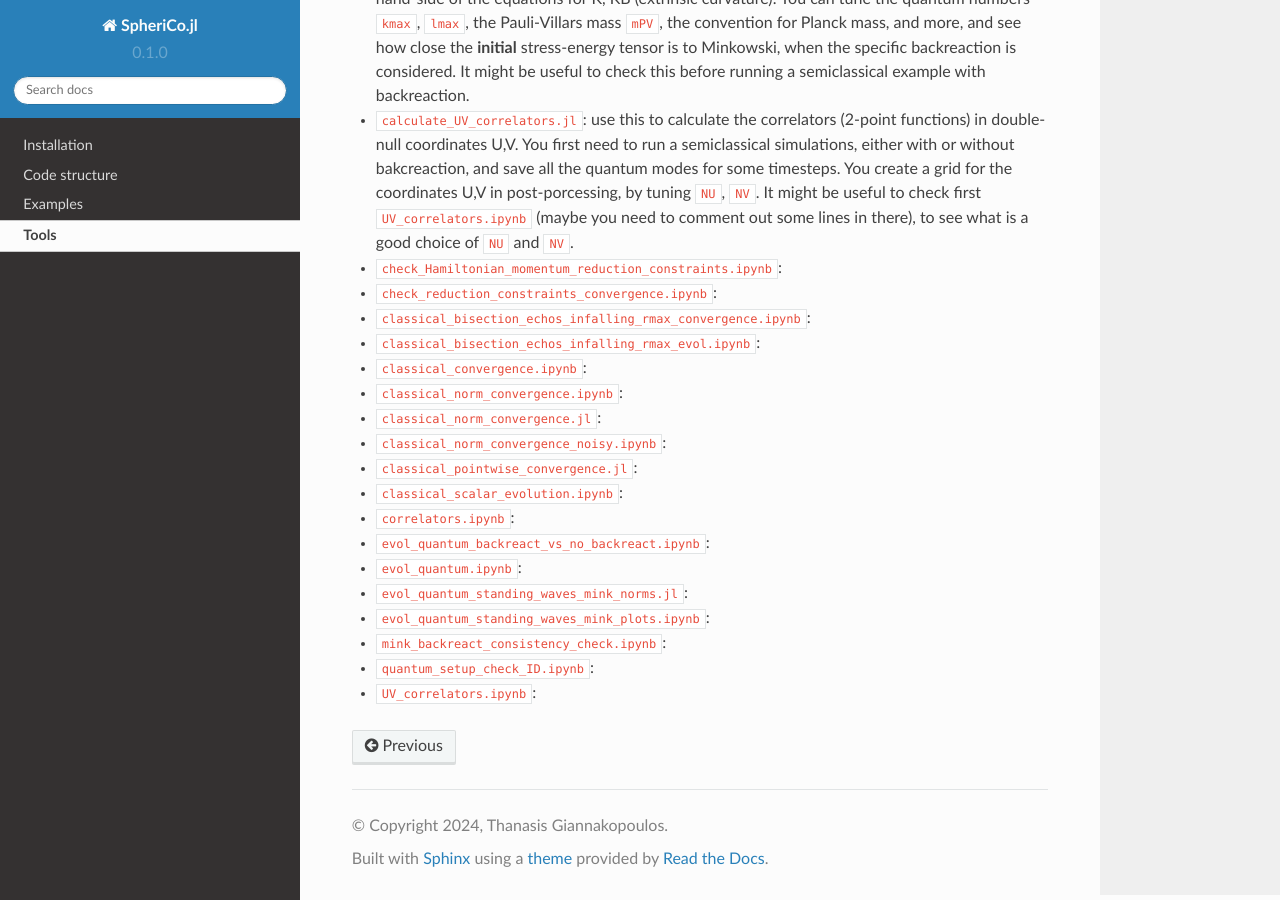
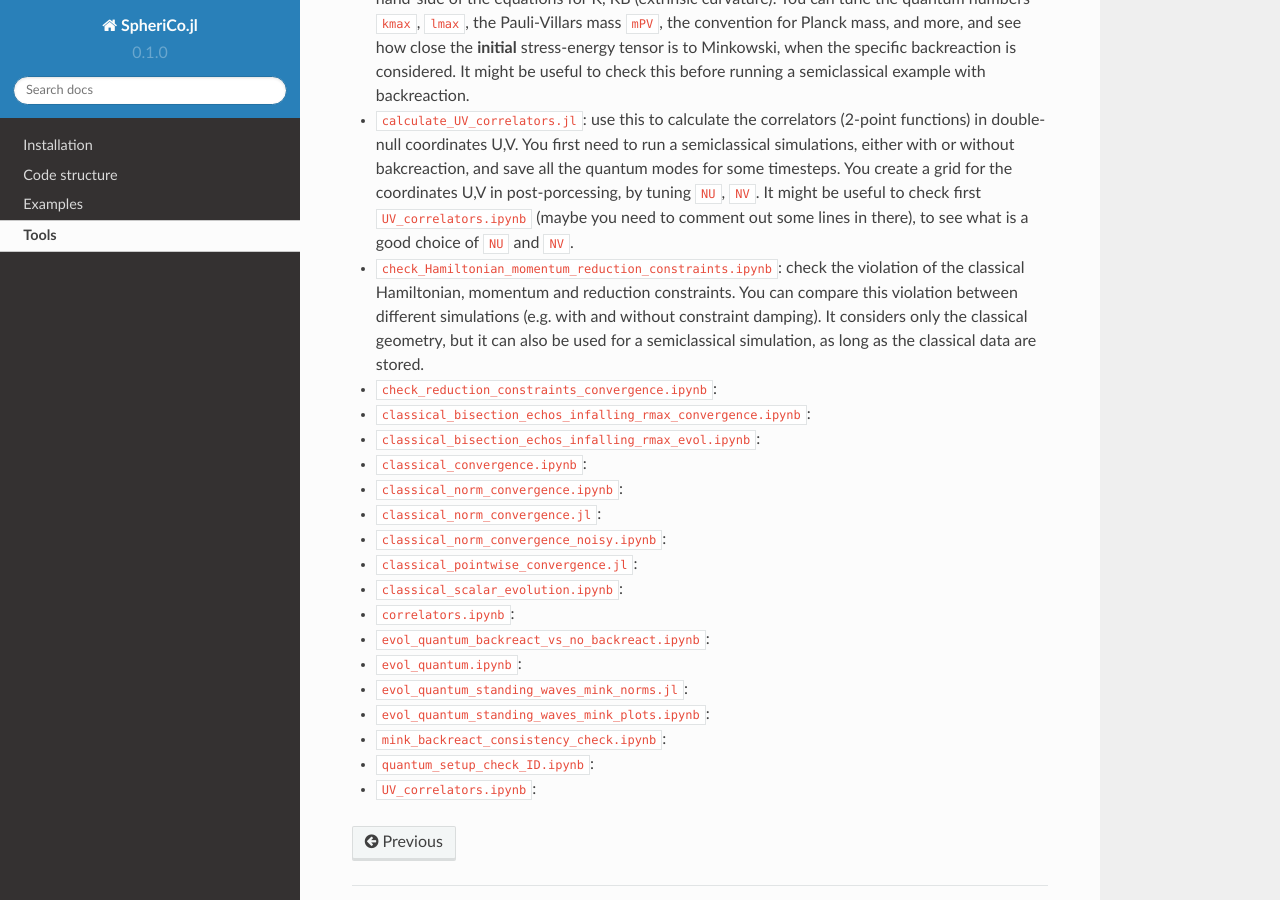
Before and after one commit to ThanasisGiannakopoulos/SpheriCo.jl, a Sphinx documentation site: the page built from docs/source/tools.rst, in a window 1280 px wide and 900 px high, scrolled down 464 px. Built offline with Sphinx 7.4.7 and the Read the Docs theme 2.0.0, drawn with Linux system fonts in a browser that asks for light colours.

Commit message:
tools-docs: check_Hamiltonian_momentum_reduction_constraints.ipynb done
Signed-off-by: thanasis@Dobby <giannakopoulos.th@gmail.com>

```diff
--- a/docs/source/tools.rst
+++ b/docs/source/tools.rst
@@ -38,7 +38,12 @@ how it interacts with other tools:
   some lines in there), to see what is a good choice of ``NU`` and
   ``NV``.
 
-- ``check_Hamiltonian_momentum_reduction_constraints.ipynb``:
+- ``check_Hamiltonian_momentum_reduction_constraints.ipynb``: check
+  the violation of the classical Hamiltonian, momentum and reduction
+  constraints. You can compare this violation between different
+  simulations (e.g. with and without constraint damping). It considers
+  only the classical geometry, but it can also be used for a
+  semiclassical simulation, as long as the classical data are stored.
 
 - ``check_reduction_constraints_convergence.ipynb``:
 
```
Also changed, not shown: 1 other file.
